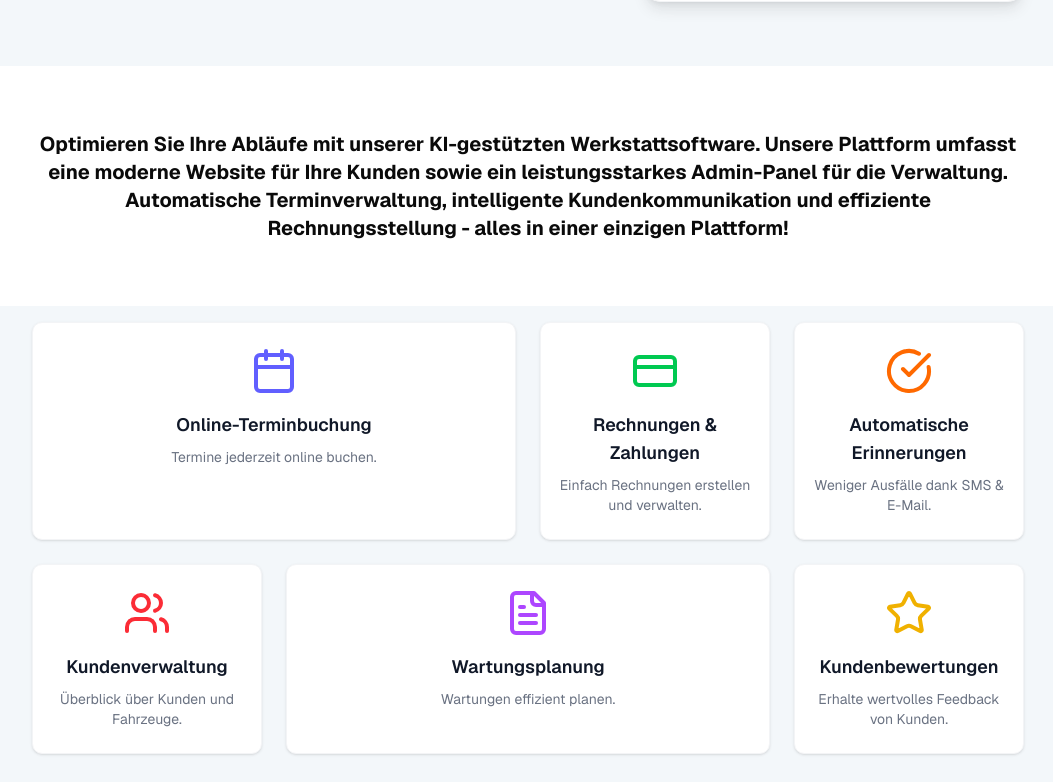
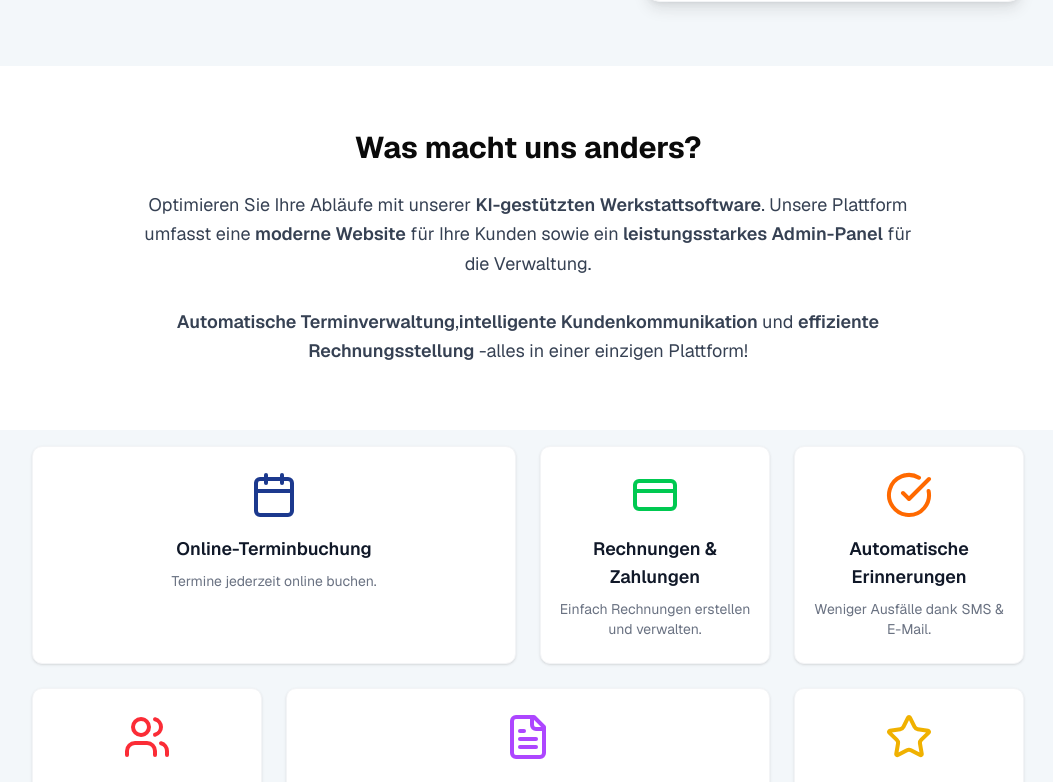
Before and after one commit to ghulamkarimi/ai-werkstatt, a Next.js app: page / in a window 1280 px wide. Shown: the part 1160-1942 px from the top of the page, without its empty margins (112-1165 px from the left). Built offline with nearby package versions, Linux system fonts and the light colour scheme.

Commit message:
Refactor MainLayout and AppSidebar components: improve sidebar toggle functionality, enhance styling, and update menu items for better user experience. Update landing page content and styles for clarity and engagement.

```diff
--- a/src/app/MainLayout.tsx
+++ b/src/app/MainLayout.tsx
@@ -27,26 +27,28 @@ const MainLayout = ({ children }: { children: React.ReactNode }) => {
       </div>
 
       {/* Container für Sidebar und Backdrop */}
-      <div className="relative">
       {toggleSidebarMenu && (
-          <div className="fixed inset-0 backdrop-blur-lg bg-gray-900/50 z-10 pointer-events-none" />
+        <div
+          className="fixed inset-0 z-10 backdrop-blur-lg bg-gray-900/50"
+          onClick={() => dispatch(setToggleSidebarMenu(false))} // Schließt Sidebar, wenn außerhalb geklickt
+        />
       )}
 
       {/* Sidebar */}
       <div
         className={`fixed top-0 left-0 h-full z-20 transition-all duration-300 ${
           toggleSidebarMenu ? "w-fit" : "w-0 overflow-hidden"
-          }`}
+        } pointer-events-auto`}
       >
         <AppSidebar />
-        </div>
       </div>
 
       {/* Hamburger-Menü-Icon - nur bei kleinen Bildschirmen sichtbar */}
       <div className="absolute top-18 left-4 z-10 md:hidden">
         <Menu
           className="w-8 h-8 cursor-pointer text-black"
-          onClick={() => {
+          onClick={(e) => {
+            e.stopPropagation(); // Verhindert, dass das Event die Sidebar schließt
             dispatch(setToggleSidebarMenu(!toggleSidebarMenu));
             dispatch(setIsPanelOpen(false));
           }}
--- a/src/app/globals.css
+++ b/src/app/globals.css
@@ -117,6 +117,7 @@
   * {
     @apply border-border outline-ring/50;
   }
+
   body {
     @apply bg-background text-foreground;
   }
--- a/src/app/page.tsx
+++ b/src/app/page.tsx
@@ -1,7 +1,15 @@
 "use client";
 
 import React from "react";
-import { Calendar, CreditCard, CheckCircle, Users, FileText, Settings, Star } from "lucide-react";
+import {
+  Calendar,
+  CreditCard,
+  CheckCircle,
+  Users,
+  FileText,
+  Settings,
+  Star,
+} from "lucide-react";
 import { Card, CardContent } from "@/components/ui/card";
 import MaxWithWrapper from "@/components/MaxWithWrapper";
 import MainContent from "@/components/mainContent/MainContent";
@@ -13,7 +21,7 @@ const cards = [
     icon: Calendar,
     title: "Online-Terminbuchung",
     description: "Termine jederzeit online buchen.",
-    color: "text-indigo-500",
+    color: "text-blue-900",
   },
   {
     icon: CreditCard,
@@ -88,15 +96,34 @@ export default function AiWerkstattLanding() {
 
       <div className="bg-white py-16">
         <MaxWithWrapper>
-          <h2 className="text-xl text-center font-bold">
-            {" "}
-            Optimieren Sie Ihre Abläufe mit unserer KI-gestützten
-            Werkstattsoftware. Unsere Plattform umfasst eine moderne Website für
-            Ihre Kunden sowie ein leistungsstarkes Admin-Panel für die
-            Verwaltung. Automatische Terminverwaltung, intelligente
-            Kundenkommunikation und effiziente Rechnungsstellung {"-"} alles in
-            einer einzigen Plattform!
+          <h2 className="text-3xl text-center font-bold mb-6">
+            Was macht uns anders?
           </h2>
+          <p className="text-lg text-center text-gray-700 max-w-3xl mx-auto leading-relaxed">
+            Optimieren Sie Ihre Abläufe mit unserer{" "}
+            <span className="font-semibold">
+              KI-gestützten Werkstattsoftware
+            </span>
+            . Unsere Plattform umfasst eine{" "}
+            <span className="font-semibold">moderne Website</span> für Ihre
+            Kunden sowie ein
+            <span className="font-semibold">
+              {" "}
+              leistungsstarkes Admin-Panel
+            </span>{" "}
+            für die Verwaltung.
+            <br />
+            <br />
+            <span className="font-semibold">Automatische Terminverwaltung</span>
+            ,
+            <span className="font-semibold">
+              intelligente Kundenkommunikation{" "}
+            </span>
+            und{" "}
+            <span className="font-semibold">effiziente Rechnungsstellung</span>{" "}
+            {"-"}
+            alles in einer einzigen Plattform!
+          </p>
         </MaxWithWrapper>
       </div>
 
--- a/src/components/appSidebar/AppSidebar.tsx
+++ b/src/components/appSidebar/AppSidebar.tsx
@@ -1,5 +1,4 @@
 "use client";
-
 import { useDispatch, useSelector } from "react-redux";
 import { useState } from "react";
 import { menuItem } from "./MenuItem";
@@ -8,6 +7,7 @@ import Link from "next/link";
 import { setToggleSidebarMenu } from "@/feature/reducer/appSlice";
 import { RootState } from "@/feature/store";
 import { X } from "lucide-react";
+import React from "react";
 
 const AppSidebar = () => {
   const dispatch = useDispatch();
@@ -27,20 +27,22 @@ const AppSidebar = () => {
 
   return (
     <div
-      className={`fixed top-0 left-0 h-screen z-50 bg-white shadow-xl ${
+      className={`fixed top-0 left-0 h-screen z-50 bg-gray-200 shadow-xl ${
         toggleSidebarMenu
           ? "w-72 rounded-r-3xl translate-x-0"
           : "-translate-x-full"
       } ease-in-out duration-300`}
     >
       <div
-        className={`${toggleSidebarMenu ? "" : "invisible"} transition-opacity duration-300`}
+        className={`${
+          toggleSidebarMenu ? "" : "invisible"
+        } transition-opacity duration-300`}
       >
         {/* Header with Close Icon */}
-        <div className="flex items-center justify-between px-6 py-5 shadow-sm bg-blue-600 rounded-tr-3xl">
-          <h2 className="text-xl font-bold text-white">Menü</h2>
+        <div className="flex items-center justify-between px-6 py-5 shadow-sm deep-blue rounded-tr-3xl">
+          <h2 className="text-xl font-bold  text-white">Menü</h2>
           <X
-            className="w-8 h-8 cursor-pointer text-white hover:text-red-500 hover:scale-105 transition-all"
+            className="w-8 h-8 cursor-pointer text-white transition-all"
             onClick={() => {
               dispatch(setToggleSidebarMenu(false));
             }}
@@ -54,13 +56,10 @@ const AppSidebar = () => {
           } transition-opacity duration-300`}
         >
           {menuItem.map((item, index) => (
-            <div
-              key={index}
-              className="flex flex-col relative group"
-            >
+            <div key={index} className="flex flex-col relative group">
               {/* Main Menu Item */}
               <div
-                className="flex w-full p-4 gap-3 transition-all duration-300 items-center justify-between cursor-pointer hover:bg-blue-50 rounded-lg mx-2"
+                className="flex w-full p-4 gap-3 transition-all duration-300 items-center justify-between cursor-pointer hover:bg-blue-50  rounded-lg"
                 onClick={() => {
                   if (item.title === "Startseite") {
                     router.push("/");
@@ -70,14 +69,17 @@ const AppSidebar = () => {
                 }}
               >
                 <div className="flex gap-3 items-center">
-                  <span className="text-blue-600">{item.icon}</span>
-                  <span className="text-gray-800 group-hover:font-semibold">
+                  <span className="w-6 h-6 text-indigo-600">
+                    {React.cloneElement(item.icon, { className: "w-6 h-6" })}
+                  </span>
+
+                  <span className="text-gray-800 hover:border-b-2 border-yellow-500">
                     {item.title}
                   </span>
                 </div>
                 {item.subMenu && (
                   <span
-                    className={`text-blue-600 transform transition-transform duration-300 ${
+                    className={`text-blue-900 font-bold transform transition-transform duration-300 ${
                       activeSubMenu === item.title ? "rotate-90" : ""
                     }`}
                   >
@@ -93,17 +95,21 @@ const AppSidebar = () => {
                     <Link
                       key={subIndex}
                       href={subItem.link}
-                      className={`flex items-center gap-2 text-sm px-4 py-3 cursor-pointer transition-all ${
+                      className={`flex items-center gap-3 text-sm px-4 py-3 cursor-pointer transition-all ${
                         selectedSubItem === subItem.title
                           ? "bg-blue-100 text-blue-600 font-semibold"
                           : "text-gray-600 hover:bg-blue-50 hover:text-blue-600"
                       }`}
                       onClick={() => handleSubItemClick(subItem.title)}
                     >
-                      <span className="text-blue-600 transition-all duration-300">
-                        {subItem.icon}
+                      <span className="w-5 h-5 text-indigo-600">
+                        {React.cloneElement(subItem.icon, {
+                          className: "w-6 h-6",
+                        })}
                       </span>
-                      <span>{subItem.title}</span>
+                      <span className="text-gray-800 hover:font-semibold">
+                        {subItem.title}
+                      </span>
                     </Link>
                   ))}
                 </div>
--- a/src/components/appSidebar/MenuItem.tsx
+++ b/src/components/appSidebar/MenuItem.tsx
@@ -1,6 +1,6 @@
 "use client"
 
-import { Home, Car, MapPin, Book, Navigation, User, Utensils, LogOut, Settings, Pizza, Layers, ChefHat, Menu, Contact } from "lucide-react";
+import { Home, Settings, Contact, User } from "lucide-react";
 import { ArrowRight } from "lucide-react";
 import { BsCalendar2Date } from "react-icons/bs";
 import { MdOutlineFeaturedPlayList } from "react-icons/md";
@@ -27,14 +27,14 @@ export const menuItem = [
     subMenu: [
       { title: "Online Termine Buchen", link: "/termine/buchung", icon: <BsCalendar2Date /> },
       { title: "Rechnungen&Zahlungen", link: "/termine/buchung", icon: <PiInvoiceDuotone /> },
-      { title: "KundenVerwaltung", link: "/kundenverwaltung", icon: <PiInvoiceDuotone /> },
+      { title: "KundenVerwaltung", link: "/kundenverwaltung", icon: <User /> },
 
     ],
   },
   {
     title: "Preise",
     link: "",
-    icon: <RiPriceTag3Line />    ,
+    icon: <RiPriceTag3Line />,
     arrowIcon: <ArrowRight />,
     subMenu: [
 
@@ -55,7 +55,7 @@ export const menuItem = [
     icon: <Settings />,
     arrowIcon: <ArrowRight />,
     subMenu: [
-      { title: "Restaurantdetails", link: "/settings/account", icon: <Settings /> },
+
     ],
   },
 
```
Lines whose indentation alone changed are shown as unchanged.
